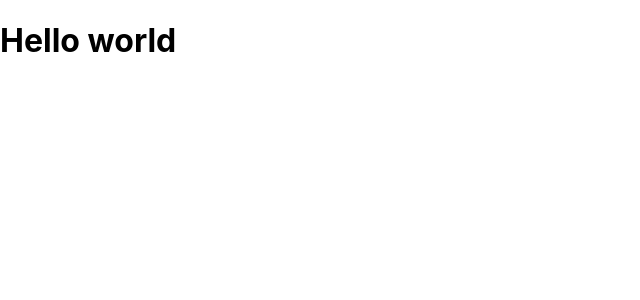
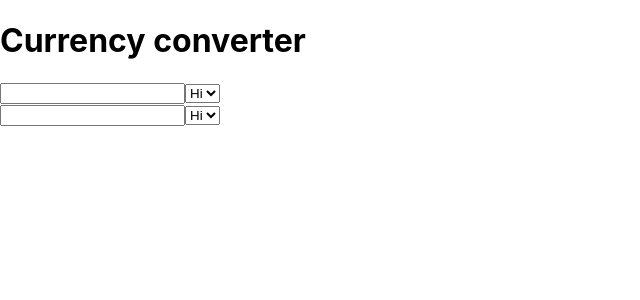
Before and after one commit to josephnewton861/Currency_convertor_tech_test, a React (Create React App) app: page / in a window 1280 px wide. Shown: the top 300 px of the page, without its empty margins (0-640 px from the left). Built offline with nearby package versions, Linux system fonts and the light colour scheme.

Commit message:
Added input boxes for future conversion and also options set as default for the time being

```diff
--- a/src/App.js
+++ b/src/App.js
@@ -1,11 +1,14 @@
 import React from "react";
+import CurrencyConvertor from "./components/CurrencyConverter";
 
 import "./App.css";
 
 function App() {
   return (
     <div>
-      <h1>Hello world</h1>
+      <h1>Currency converter</h1>
+      <CurrencyConvertor />
+      <CurrencyConvertor />
     </div>
   );
 }
--- /dev/null
+++ b/src/components/CurrencyConverter.jsx
@@ -0,0 +1,14 @@
+import React from "react";
+
+const CurrencyCoverter = () => {
+  return (
+    <div>
+      <input type="number" />
+      <select>
+        <option value="hi">Hi</option>
+      </select>
+    </div>
+  );
+};
+
+export default CurrencyCoverter;
```
